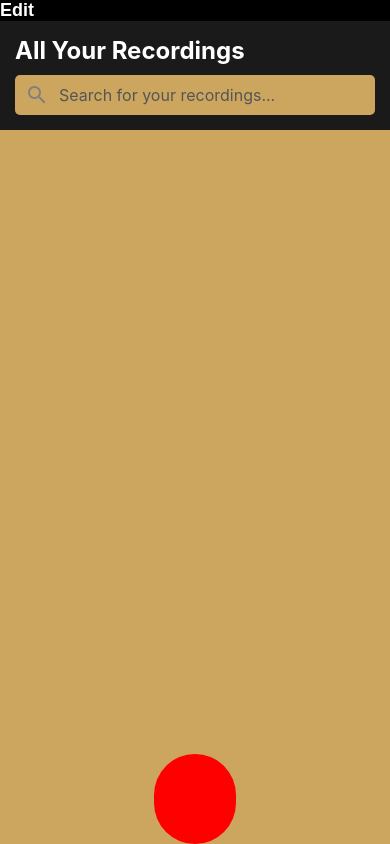
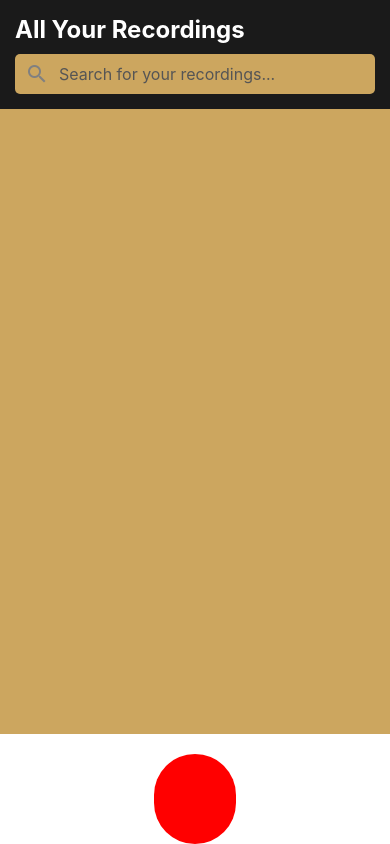
Before and after one commit to Princemashumu/Voice-Memos, a React Native app: screen /RecordScreen in a window 390 px wide. Built offline with nearby package versions, Linux system fonts and the light colour scheme.

Commit message:
removed edit

```diff
--- a/App.tsx
+++ b/App.tsx
@@ -20,7 +20,7 @@ const CustomHeader = ({ navigation }: any) => {
       >
         <MaterialIcons name="arrow-back" size={25} color="white" />
       </TouchableOpacity> */}
-      <Text style={styles.headerText}>Edit</Text>
+      {/* <Text style={styles.headerText}>Edit</Text> */}
     </SafeAreaView>
   );
 };
--- a/app/recordings/RecordScreen.js
+++ b/app/recordings/RecordScreen.js
@@ -147,7 +147,7 @@ export default function RecordMemos({ navigation }) {
 const styles = StyleSheet.create({
   container: {
     flex: 1,
-    backgroundColor: '#CCA65F',
+    backgroundColor: 'white',
     color: 'black',
   },
 });
```
